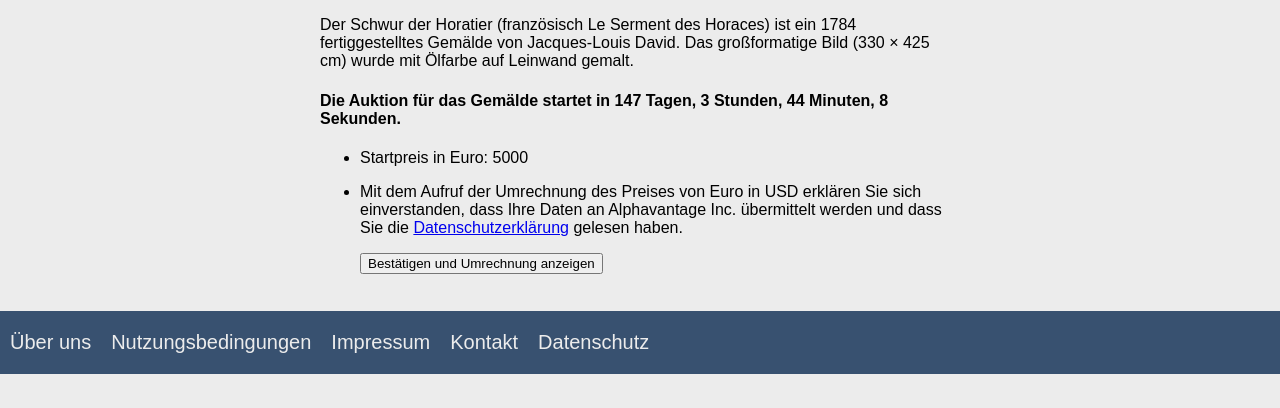
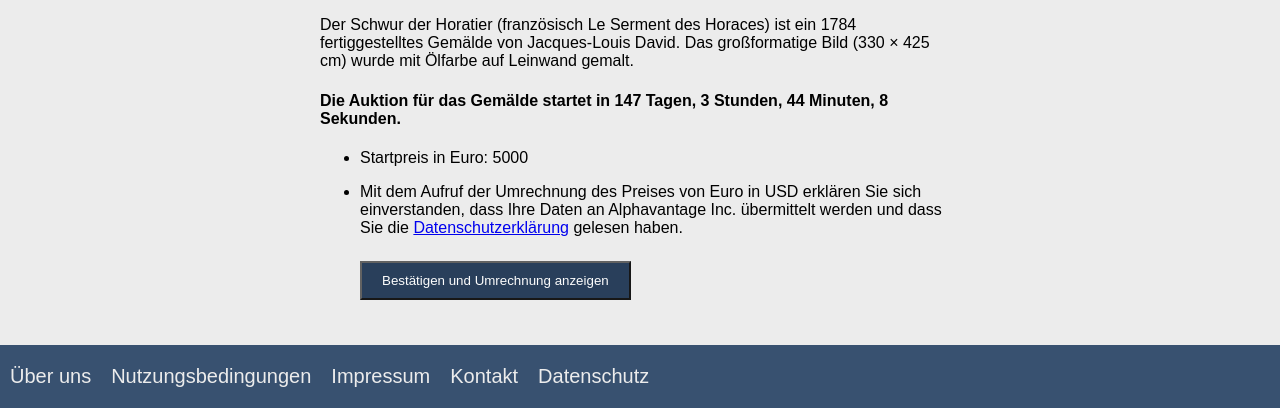
Before and after one commit to AykoSc/Uni-Webprogrammierung, a PHP site: page /index.php in a window 1280 px wide. Shown: the part 739-1147 px from the top of the page. Before the commit the page ends 1113 px from the top, so only its background shows below. Run offline with PHP 8.4, Linux system fonts and the light colour scheme.

Commit message:
Datenschutzbestätigung Knopf schöner

```diff
--- a/css/main.css
+++ b/css/main.css
@@ -278,6 +278,15 @@ footer > a:hover { /*Links beim drüber hovern*/
     background: var(--first-color);
 }
 
+.datenschutzbestaetigung {
+    background-color: var(--fourth-color); /*Hintergrundfarbe*/
+    color: white; /*Textfarbe*/
+    padding: 10px 20px; /*Polsterung: Erster Wert: oben und unten / Zweiter Wert: rechts und links*/
+    margin: 8px 0; /*Rand: Erster Wert: oben und unten / Zweiter Wert: rechts und links*/
+    cursor: pointer; /*Mauszeiger wird zur Hand*/
+    opacity: 0.9; /*Deckkraft*/
+}
+
 /*
 ---> Interaktion mit Nutzer: Rückmeldung per Nachricht <---
 */
--- a/index.php
+++ b/index.php
@@ -91,7 +91,9 @@ include $abs_path . '/php/head.php';
                         sich einverstanden, dass Ihre Daten an Alphavantage Inc. übermittelt
                         werden und dass Sie die <a href="datenschutz.php">Datenschutzerklärung</a> gelesen haben.</p>
                     <form method="post">
-                        <button type="submit" name="umrechnung_zeigen">Bestätigen und Umrechnung anzeigen</button>
+                        <button type="submit" name="umrechnung_zeigen" class="datenschutzbestaetigung">Bestätigen und
+                            Umrechnung anzeigen
+                        </button>
                     </form>
                 </div>
                 <script>
--- a/ueberuns.php
+++ b/ueberuns.php
@@ -37,7 +37,8 @@ include $abs_path . '/php/head.php';
             <p>Mit dem Aufruf der Karte erklären Sie sich einverstanden, dass Ihre Daten an OpenStreetMap übermittelt
                 werden und dass Sie die <a href="datenschutz.php">Datenschutzerklärung</a> gelesen haben.</p>
             <form method="post">
-                <button type="submit" name="karte_zeigen">Bestätigen und Karte zeigen</button>
+                <button type="submit" name="karte_zeigen" class="datenschutzbestaetigung">Bestätigen und Karte zeigen
+                </button>
             </form>
         <?php endif ?>
     </div>
```
